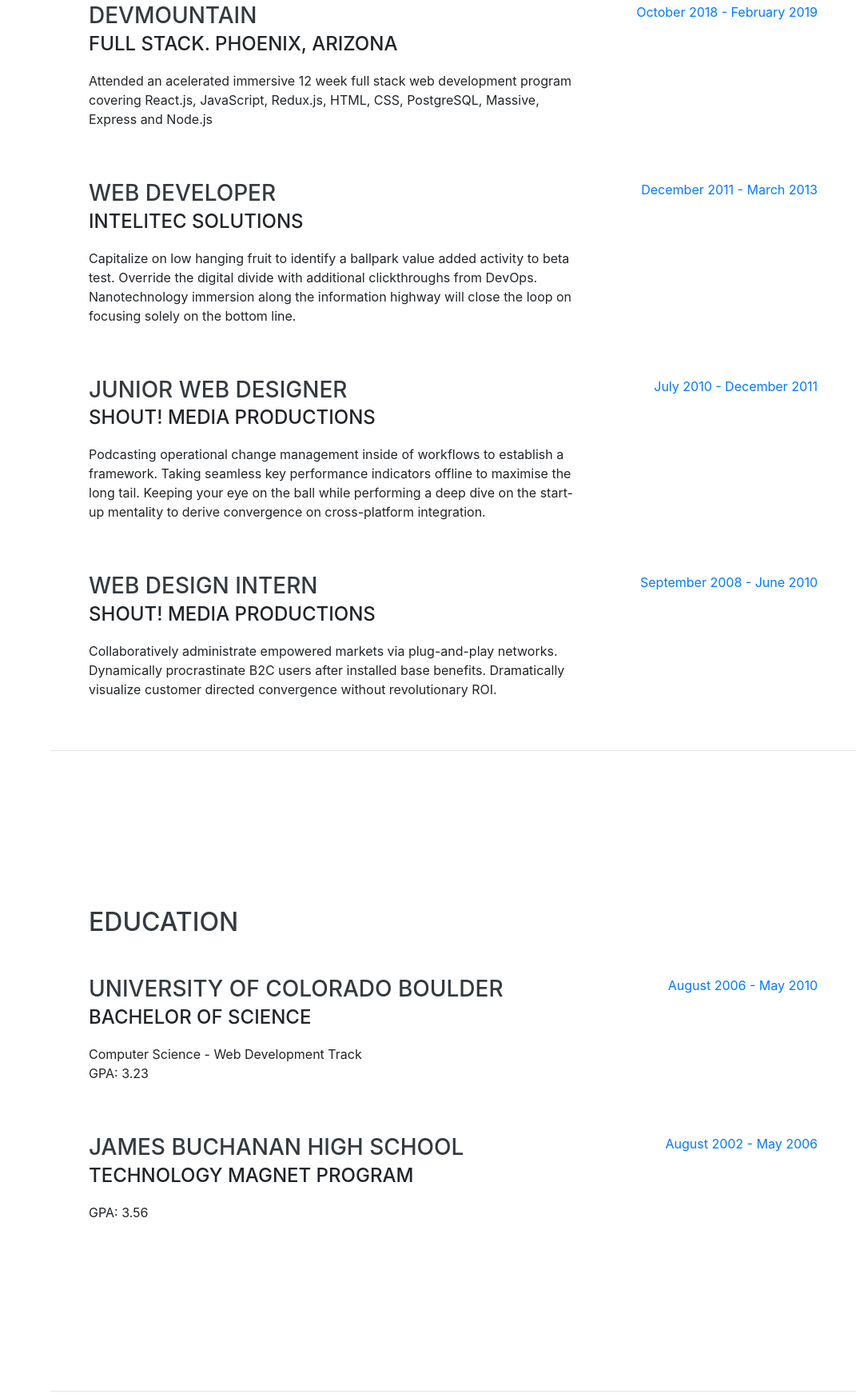
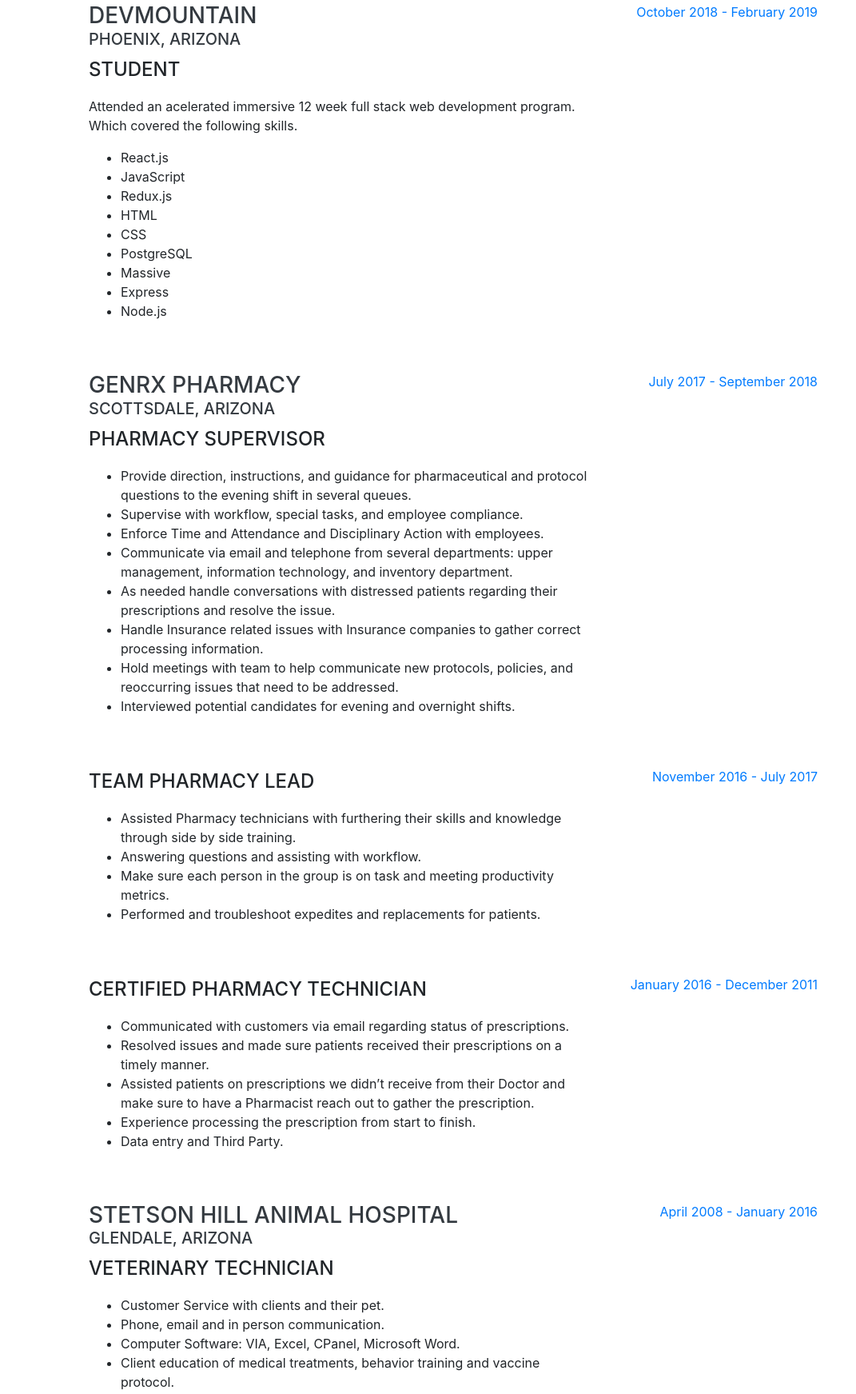
Before and after one commit to npulver00/npulver00.github.io, a website with bundled scripts: page index.html in a window 1280 px wide. Shown: the part 932-2675 px from the top of the page at 80% size, without its empty margins (209-1280 px from the left). Built offline with nearby package versions, Linux system fonts and the light colour scheme; a web font is replaced by a local one.

Commit message:
second commit

```diff
--- a/index.html
+++ b/index.html
@@ -102,9 +102,24 @@
         <div class="resume-item d-flex flex-column flex-md-row justify-content-between mb-5">
           <div class="resume-content">
             <h3 class="mb-0">DevMountain</h3>
-            <div class="subheading mb-3">Full Stack. Phoenix, Arizona</div>
-            <p>Attended an acelerated immersive 12 week full stack web development program covering React.js,
-              JavaScript, Redux.js, HTML, CSS, PostgreSQL, Massive, Express and Node.js </p>
+            <div class="subheading mb-3">
+              <h5>Phoenix, Arizona</h5>Student
+            </div>
+            <p>
+              Attended an acelerated immersive 12 week full stack web development program. Which covered the following
+              skills.
+              <ul>
+                <li>React.js</li>
+                <li>JavaScript</li>
+                <li>Redux.js</li>
+                <li>HTML</li>
+                <li>CSS</li>
+                <li>PostgreSQL</li>
+                <li>Massive</li>
+                <li>Express</li>
+                <li>Node.js</li>
+              </ul>
+            </p>
           </div>
           <div class="resume-date text-md-right">
             <span class="text-primary"> October 2018 - February 2019</span>
@@ -113,40 +128,106 @@
 
         <div class="resume-item d-flex flex-column flex-md-row justify-content-between mb-5">
           <div class="resume-content">
-            <h3 class="mb-0">Web Developer</h3>
-            <div class="subheading mb-3">Intelitec Solutions</div>
-            <p>Capitalize on low hanging fruit to identify a ballpark value added activity to beta test. Override the
-              digital divide with additional clickthroughs from DevOps. Nanotechnology immersion along the information
-              highway will close the loop on focusing solely on the bottom line.</p>
+            <h3 class="mb-0">GenRX Pharmacy</h3>
+            <div class="subheading mb-3">
+              <h5>Scottsdale, Arizona</h5>
+              Pharmacy Supervisor
+            </div>
+            <p>
+              <ul>
+                <li>Provide direction, instructions, and guidance for pharmaceutical and protocol questions to the
+                  evening
+                  shift in several
+                  queues.</li>
+                <li>Supervise with workflow, special tasks, and employee compliance.</li>
+                <li>Enforce Time and Attendance and Disciplinary Action with employees.</li>
+                <li>Communicate via email and telephone from several departments: upper management, information
+                  technology,
+                  and inventory department.</li>
+                <li>As needed handle conversations with distressed patients regarding their prescriptions and resolve
+                  the
+                  issue.</li>
+                <li>Handle Insurance related issues with Insurance companies to gather correct processing information.
+                </li>
+                <li>Hold meetings with team to help communicate new protocols, policies, and reoccurring issues that
+                  need
+                  to
+                  be addressed. </li>
+                <li>Interviewed potential candidates for evening and overnight shifts. </li>
+              </ul>
+            </p>
           </div>
           <div class="resume-date text-md-right">
-            <span class="text-primary">December 2011 - March 2013</span>
+            <span class="text-primary">July 2017 - September 2018</span>
           </div>
         </div>
 
         <div class="resume-item d-flex flex-column flex-md-row justify-content-between mb-5">
           <div class="resume-content">
-            <h3 class="mb-0">Junior Web Designer</h3>
-            <div class="subheading mb-3">Shout! Media Productions</div>
-            <p>Podcasting operational change management inside of workflows to establish a framework. Taking seamless
-              key performance indicators offline to maximise the long tail. Keeping your eye on the ball while
-              performing a deep dive on the start-up mentality to derive convergence on cross-platform integration.</p>
+            <!-- <h3 class="mb-0">GenRx Pharmacy</h3> -->
+            <div class="subheading mb-3">Team Pharmacy Lead</div>
+            <p>
+              <ul>
+                <li>Assisted Pharmacy technicians with furthering their skills and knowledge through side by side
+                  training.</li>
+                <li>Answering questions and assisting with workflow.</li>
+                <li>Make sure each person in the group is on task and meeting productivity metrics.</li>
+                <li>Performed and troubleshoot expedites and replacements for patients.</li>
+              </ul>
+            </p>
           </div>
+
           <div class="resume-date text-md-right">
-            <span class="text-primary">July 2010 - December 2011</span>
+            <span class="text-primary">November 2016 - July 2017</span>
+          </div>
+        </div>
+        <div class="resume-item d-flex flex-column flex-md-row justify-content-between mb-5">
+          <div class="resume-content">
+            <!-- <h3 class="mb-0">GenRx Pharmacy</h3> -->
+            <div class="subheading mb-3">Certified Pharmacy Technician</div>
+            <p>
+              <ul>
+                <li>Communicated with customers via email regarding status of prescriptions.</li>
+                <li>Resolved issues and made sure patients received their prescriptions on a timely manner.</li>
+                <li>Assisted patients on prescriptions we didn’t receive from their Doctor and make sure to have a
+                  Pharmacist reach out to gather the prescription. </li>
+                <li>Experience processing the prescription from start to finish. </li>
+                <li>Data entry and Third Party.</li>
+              </ul>
+            </p>
+          </div>
+
+          <div class="resume-date text-md-right">
+            <span class="text-primary">January 2016 - December 2011</span>
           </div>
         </div>
 
         <div class="resume-item d-flex flex-column flex-md-row justify-content-between">
           <div class="resume-content">
-            <h3 class="mb-0">Web Design Intern</h3>
-            <div class="subheading mb-3">Shout! Media Productions</div>
-            <p>Collaboratively administrate empowered markets via plug-and-play networks. Dynamically procrastinate B2C
-              users after installed base benefits. Dramatically visualize customer directed convergence without
-              revolutionary ROI.</p>
+            <h3 class="mb-0">Stetson Hill Animal Hospital</h3>
+            <div class="subheading mb-3">
+              <h5>Glendale, Arizona</h5>Veterinary Technician
+            </div>
+            <p>
+              <ul>
+                <li>Customer Service with clients and their pet.</li>
+                <li>Phone, email and in person communication.</li>
+                <li>Computer Software: VIA, Excel, CPanel, Microsoft Word.</li>
+                <li>Client education of medical treatments, behavior training and vaccine protocol.</li>
+                <li>Maintenance of Laboratory equipment: Idexx Lasercyte, Abaxis, Vetscan.</li>
+                <li>Surgical technician assisting veterinarian with dental cleanings and general surgical procedures.
+                </li>
+                <li>Inventory and ordering of medical and lasercyte supplies. </li>
+                <li>Responsible for preparing, administering, and logging control drugs and medications for patients.
+                </li>
+                <li>Computer troubleshooting with Software technical support.</li>
+                <li>Phlebotomist, x-ray technician and setting IV catheters.</li>
+
+              </ul>
+            </p>
           </div>
           <div class="resume-date text-md-right">
-            <span class="text-primary">September 2008 - June 2010</span>
+            <span class="text-primary">April 2008 - January 2016</span>
           </div>
         </div>
 
@@ -162,28 +243,47 @@
 
         <div class="resume-item d-flex flex-column flex-md-row justify-content-between mb-5">
           <div class="resume-content">
-            <h3 class="mb-0">University of Colorado Boulder</h3>
-            <div class="subheading mb-3">Bachelor of Science</div>
-            <div>Computer Science - Web Development Track</div>
-            <p>GPA: 3.23</p>
+            <h3 class="mb-0">DevMountain</h3>
+            <div class="subheading mb-3">
+              <h5>Phoenix, Arizona</h5>Full Stack Web Developer
+            </div>
+            <div>Attended an acelerated immersive 12 week full stack web development program.</div>
+            <a href="https://devmountain.com/">Link to DevMountain Site!</a>
           </div>
           <div class="resume-date text-md-right">
-            <span class="text-primary">August 2006 - May 2010</span>
+            <span class="text-primary">October 2018 - February 2019</span>
           </div>
         </div>
 
         <div class="resume-item d-flex flex-column flex-md-row justify-content-between">
           <div class="resume-content">
-            <h3 class="mb-0">James Buchanan High School</h3>
-            <div class="subheading mb-3">Technology Magnet Program</div>
-            <p>GPA: 3.56</p>
+            <h3 class="mb-0">University of Phoenix</h3>
+            <div class="subheading mb-3">
+              <h5>Phoenix, Arizona</h5>Business Management
+            </div>
+            <p>Bachelor of Science in Business Management</p>
           </div>
           <div class="resume-date text-md-right">
-            <span class="text-primary">August 2002 - May 2006</span>
+            <span class="text-primary"> Graduated in June 2009</span>
           </div>
         </div>
+        <br>
+        <div class="resume-item d-flex flex-column flex-md-row justify-content-between">
+          <div class="resume-content">
+            <h3 class="mb-0">Bel-Rea Institute of Animal Technology</h3>
+            <div class="subheading mb-3">
+              <h5>Denver, Colorado</h5>Veterinay Technician
+            </div>
+            <p>Associate of Applied Science in Veterinary Technology</p>
+          </div>
+          <div class="resume-date text-md-right">
+            <span class="text-primary"> Graduated in June 2004</span>
+          </div>
+        </div>
+      </div>
 
-      </div>
+
+
     </section>
 
     <hr class="m-0">
```
Also changed, not shown: README.md.
